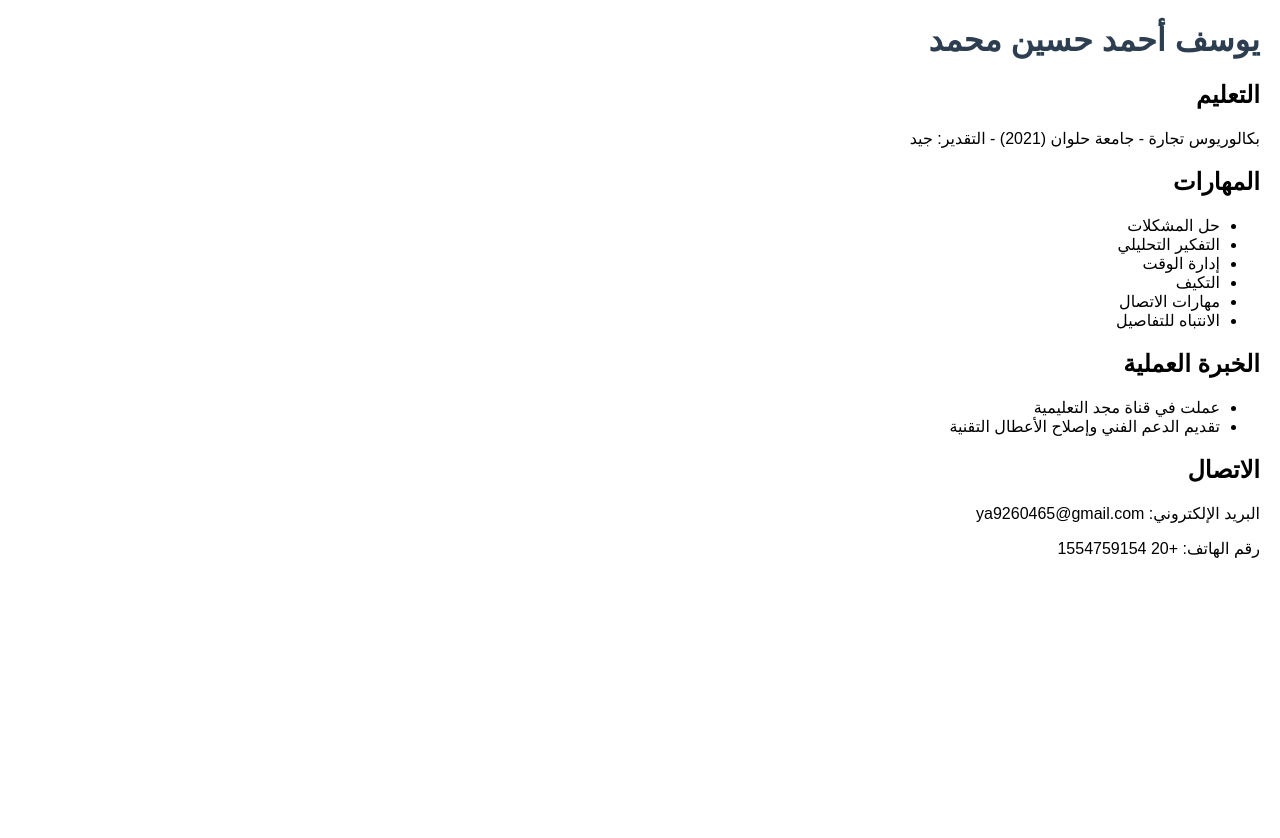
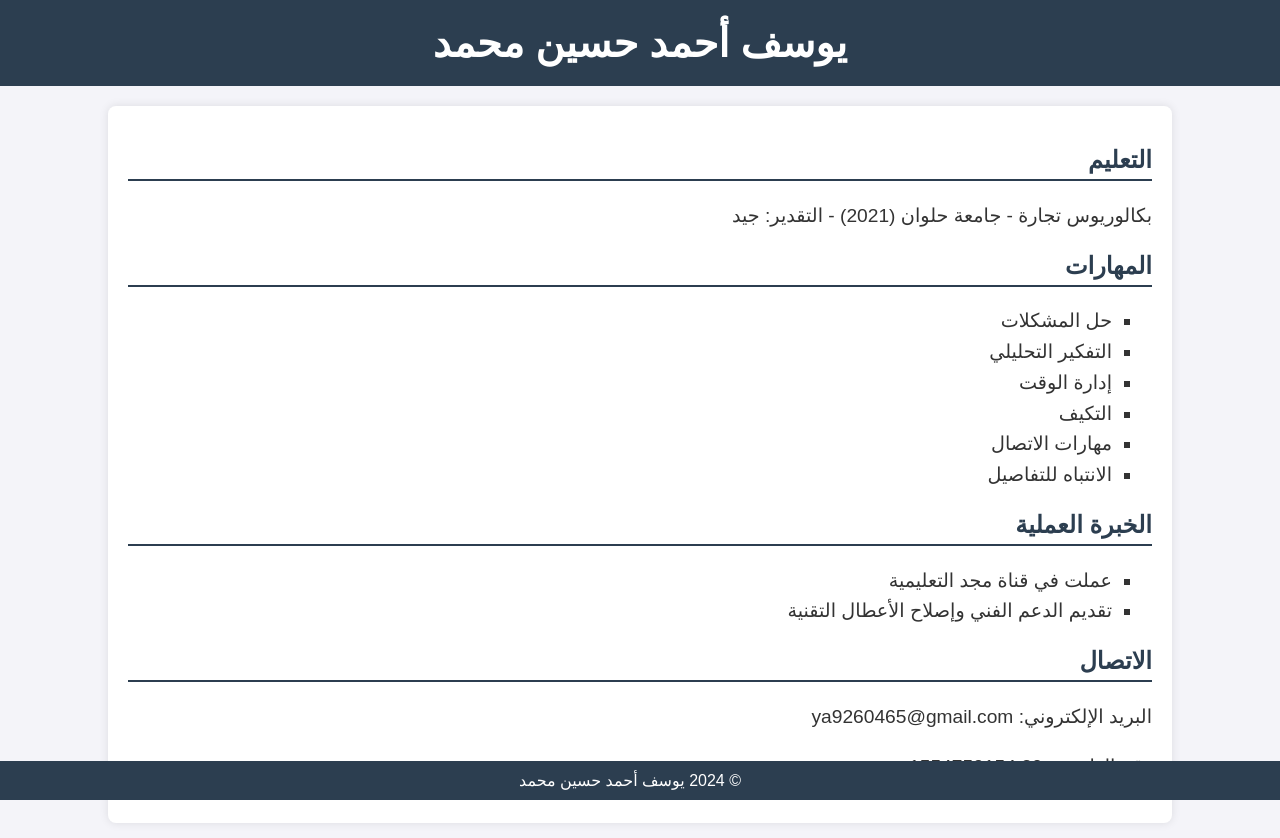
Before and after one commit to AhmedAmer74/AhmedAmer74, a plain HTML site: page index.html in a window 1280 px wide. Before the commit the page ends 800 px from the top, so only its background shows below. Drawn offline with Linux system fonts and the light colour scheme.

Commit message:
Update index.html

```diff
--- a/index.html
+++ b/index.html
@@ -6,21 +6,75 @@
     <title>السيرة الذاتية - يوسف أحمد</title>
     <style>
         body {
-            font-family: Arial, sans-serif;
+            font-family: 'Cairo', sans-serif;
             direction: rtl;
             text-align: right;
-            margin: 20px;
+            margin: 0;
+            padding: 0;
+            background-color: #f4f4f9;
+            color: #333;
         }
+
+        header {
+            background-color: #2c3e50;
+            color: white;
+            padding: 20px;
+            text-align: center;
+        }
+
         h1 {
-            color: #2c3e50;
+            margin: 0;
+            font-size: 2.5em;
         }
+
+        .container {
+            width: 80%;
+            margin: 20px auto;
+            background-color: white;
+            padding: 20px;
+            border-radius: 8px;
+            box-shadow: 0 0 10px rgba(0, 0, 0, 0.1);
+        }
+
         section {
             margin-bottom: 20px;
         }
+
+        h2 {
+            color: #2c3e50;
+            border-bottom: 2px solid #2c3e50;
+            padding-bottom: 5px;
+        }
+
+        ul {
+            list-style-type: square;
+            padding-left: 20px;
+        }
+
+        p, li {
+            font-size: 1.2em;
+            line-height: 1.6;
+        }
+
+        footer {
+            text-align: center;
+            padding: 10px;
+            background-color: #2c3e50;
+            color: white;
+            position: fixed;
+            bottom: 0;
+            width: 100%;
+        }
+
     </style>
 </head>
 <body>
+
+    <header>
         <h1>يوسف أحمد حسين محمد</h1>
+    </header>
+
+    <div class="container">
 
         <section>
             <h2>التعليم</h2>
@@ -52,5 +106,12 @@
             <p>البريد الإلكتروني: ya9260465@gmail.com</p>
             <p>رقم الهاتف: +20 1554759154</p>
         </section>
+
+    </div>
+
+    <footer>
+        &copy; 2024 يوسف أحمد حسين محمد
+    </footer>
+
 </body>
 </html>
```
Lines whose indentation alone changed are shown as unchanged.
